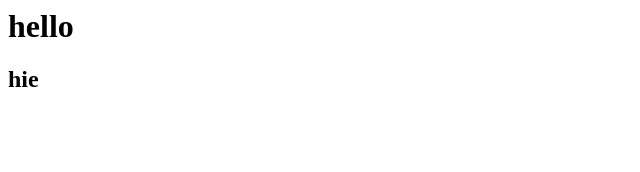
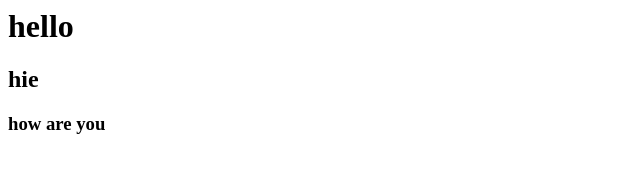
Before and after one commit to mayankbharawa/auto-scalling-aws-github-rsync, a plain HTML site: page index.html in a window 1280 px wide. Shown: the whole page, without its empty margins (0-640 px from the left). Drawn offline with Linux system fonts and the light colour scheme.

Commit message:
Update index.html

```diff
--- a/index.html
+++ b/index.html
@@ -5,5 +5,6 @@
 <body>
 <h1>hello</h1>
   <h2>hie</h2>
+  <h3>how are you</h3>
 </body>
 </html>
```
